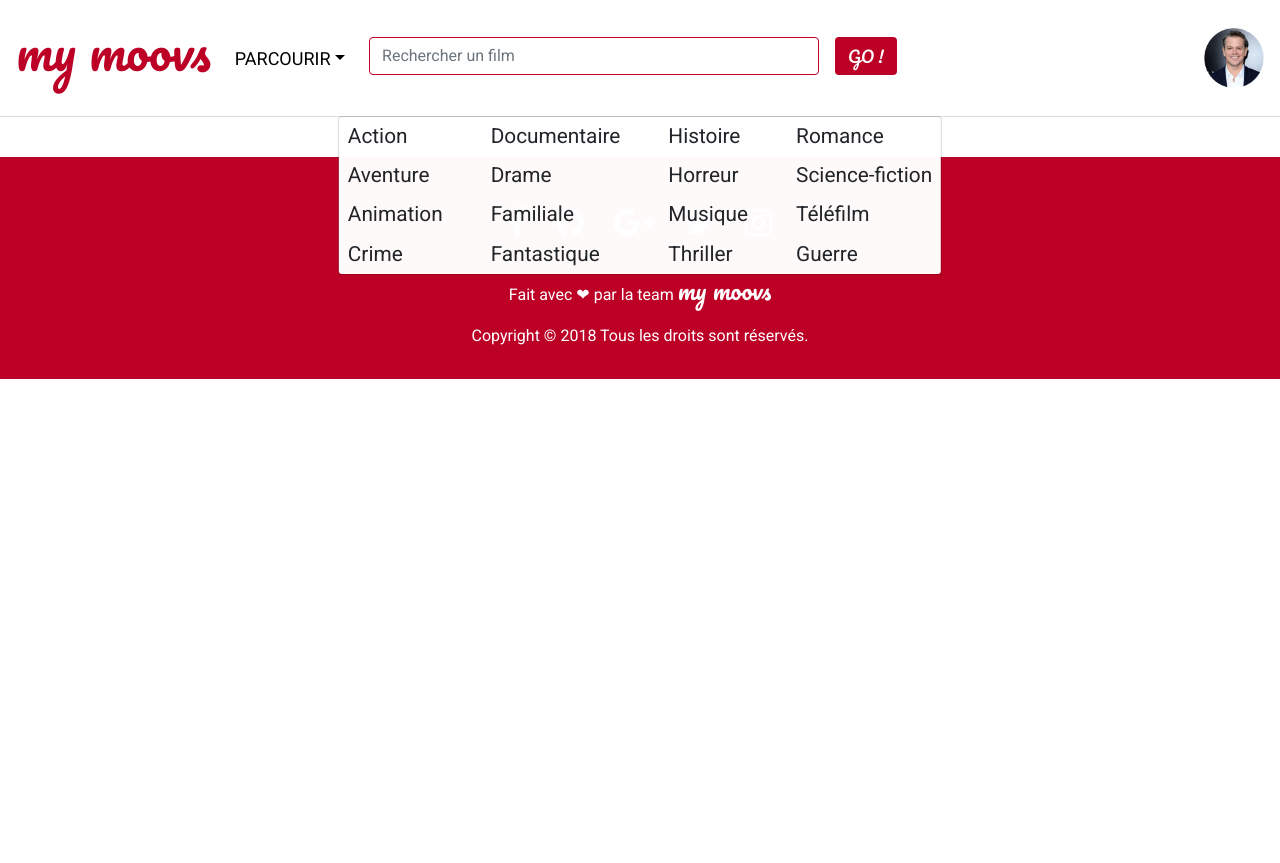
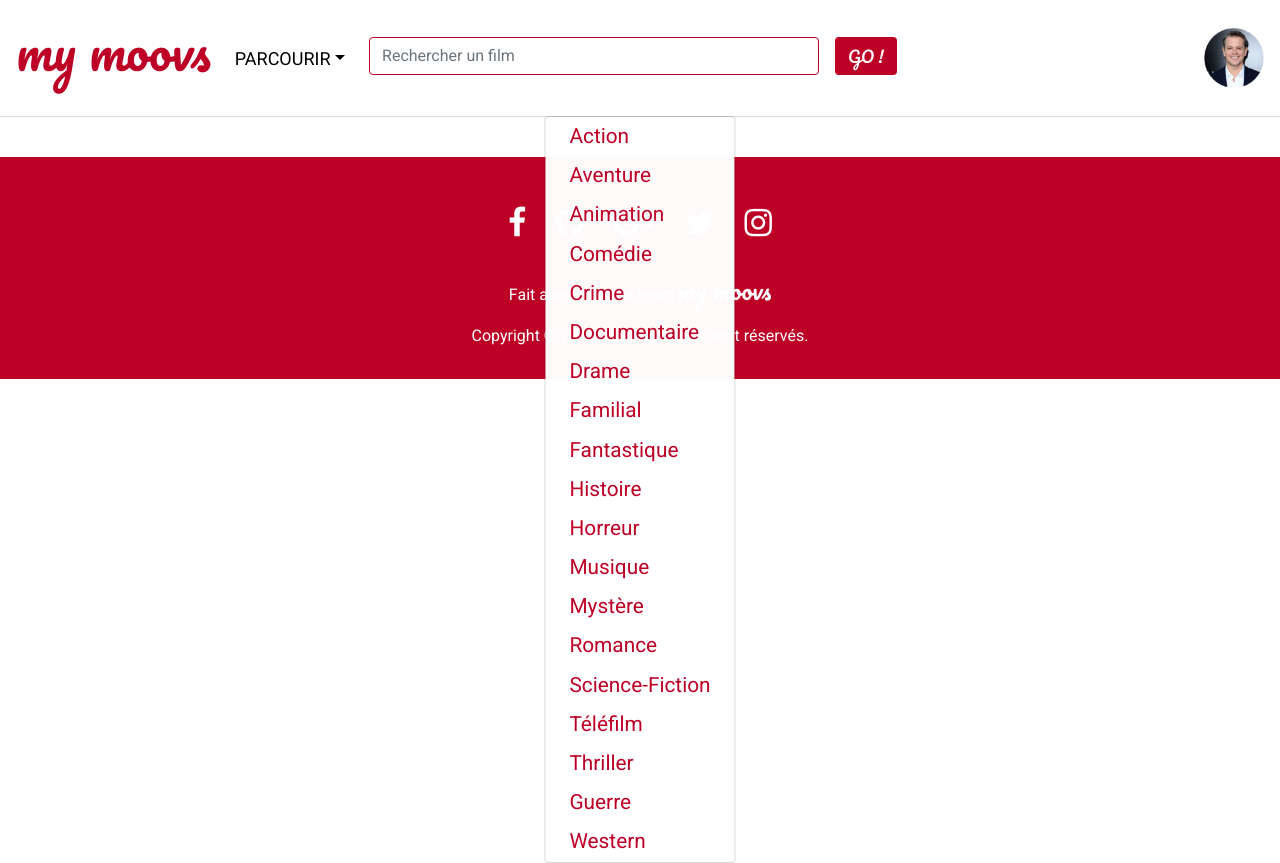
Before and after one commit to Tchouptchoup/toulouse-0918-js-mymovies, a React (Create React App) app: page /categories in a window 1280 px wide. Both pictures are taken after a click on the button "PARCOURIR". Before the commit the page ends 800 px from the top, so only its background shows below. Built offline with nearby package versions, Linux system fonts and the light colour scheme.

Commit message:
liaison fichier JSON des genres de film avec le menu desktop

```diff
--- a/src/App.js
+++ b/src/App.js
@@ -6,6 +6,7 @@ import Navbar from "./Navbar";
 import Footer from "./Footer";
 import Home from "./Home";
 import Profil from "./Profil";
+// import Categories from "./Categories";
 
 class App extends Component {
   render() {
@@ -16,6 +17,7 @@ class App extends Component {
           <Switch>
             <Route exact path="/" component={Home} />
             <Route path="/profil" component={Profil} />
+            {/* <Route path="/categories" component={Categories} /> */}
           </Switch>
         </div>
         <footer>
--- a/src/Home.js
+++ b/src/Home.js
@@ -1,5 +1,4 @@
 import React, { Component } from 'react';
-import './App.css';
 import {APIKey} from './settings'
 import Slider from "./Slider"
 
@@ -7,7 +6,7 @@ class Home extends Component {
   render() {
     return (
       <div>
-        <h3>Bientôt à l'affiche</h3>
+        <h3>Bientôt à l&apos;affiche</h3>
         <Slider url={`https://api.themoviedb.org/3/movie/upcoming?api_key=${APIKey}&language=fr-FR&page=1`}/>
         <h3>Les plus populaires</h3>
         <Slider url={`https://api.themoviedb.org/3/movie/popular?api_key=${APIKey}&language=fr-FR&page=1`}/>
--- /dev/null
+++ b/src/Menu.js
@@ -0,0 +1,9 @@
+import React from "react";
+
+const Menu = ({ id, name }) => (
+    <div>
+        <a className="dropdown-item" id={id}>{name}</a>
+    </div>
+)
+
+export default Menu;
--- /dev/null
+++ b/src/Menus.js
@@ -0,0 +1,15 @@
+
+import React from "react";
+import Menu from "./Menu";
+
+import dataGenres from "./dataGenres"
+
+const Menus = () => (
+    <div>
+        {dataGenres.map(genre => (
+            <Menu id={genre.id} name={genre.name} />
+        ))}
+    </div>
+);
+
+export default Menus;
--- a/src/Navbar.js
+++ b/src/Navbar.js
@@ -1,7 +1,9 @@
 import React, { Component } from 'react';
 import { Link } from 'react-router-dom';
 import './Navbar.css';
-import mattDamon from "./images/mattDamon.png"
+import mattDamon from "./images/mattDamon.png";
+
+import Menus from "./Menus";
 
 class Navbar extends Component {
   render() {
@@ -34,31 +36,8 @@ class Navbar extends Component {
                 </a>
 
                 <div className="dropdown-menu" aria-labelledby="navbarDropdown">
-                  <div className="row">
-                    <div className="col-6-md col-3-lg">
-                      <a className="dropdown-item" href="#">Action</a>
-                      <a className="dropdown-item" href="#">Aventure</a>
-                      <a className="dropdown-item" href="#">Animation</a>
-                      <a className="dropdown-item" href="#">Crime</a>
-                    </div>
-                    <div class="col-6-md col-3-lg">
-                      <a className="dropdown-item" href="#">Documentaire</a>
-                      <a className="dropdown-item" href="#">Drame</a>
-                      <a className="dropdown-item" href="#">Familiale</a>
-                      <a className="dropdown-item" href="#">Fantastique</a>
-                    </div>
-                    <div class="col-6-md col-3-lg">
-                      <a className="dropdown-item" href="#">Histoire</a>
-                      <a className="dropdown-item" href="#">Horreur</a>
-                      <a className="dropdown-item" href="#">Musique</a>
-                      <a className="dropdown-item" href="#">Thriller</a>
-                    </div>
-                    <div class="col-6-md col-3-lg">
-                      <a className="dropdown-item" href="#">Romance</a>
-                      <a className="dropdown-item" href="#">Science-fiction</a>
-                      <a className="dropdown-item" href="#">Téléfilm</a>
-                      <a className="dropdown-item" href="#">Guerre</a>
-                    </div>
+                  <div>
+                    <Menus />
                   </div>
                 </div>
               </li>
@@ -96,7 +75,7 @@ class Navbar extends Component {
               </form>
 
             </ul>
-              <Link to="/profil"><img className="matt-damon d-none  d-lg-block" src={mattDamon} alt="Smiley face" /></Link>
+            <Link to="/profil"><img className="matt-damon d-none  d-lg-block" src={mattDamon} alt="Smiley face" /></Link>
           </div>
         </nav >
       </div>
--- /dev/null
+++ b/src/dataGenres.json
@@ -0,0 +1,78 @@
+[
+  {
+    "id": 28,
+    "name": "Action"
+  },
+  {
+    "id": 12,
+    "name": "Aventure"
+  },
+  {
+    "id": 16,
+    "name": "Animation"
+  },
+  {
+    "id": 35,
+    "name": "Comédie"
+  },
+  {
+    "id": 80,
+    "name": "Crime"
+  },
+  {
+    "id": 99,
+    "name": "Documentaire"
+  },
+  {
+    "id": 18,
+    "name": "Drame"
+  },
+  {
+    "id": 10751,
+    "name": "Familial"
+  },
+  {
+    "id": 14,
+    "name": "Fantastique"
+  },
+  {
+    "id": 36,
+    "name": "Histoire"
+  },
+  {
+    "id": 27,
+    "name": "Horreur"
+  },
+  {
+    "id": 10402,
+    "name": "Musique"
+  },
+  {
+    "id": 9648,
+    "name": "Mystère"
+  },
+  {
+    "id": 10749,
+    "name": "Romance"
+  },
+  {
+    "id": 878,
+    "name": "Science-Fiction"
+  },
+  {
+    "id": 10770,
+    "name": "Téléfilm"
+  },
+  {
+    "id": 53,
+    "name": "Thriller"
+  },
+  {
+    "id": 10752,
+    "name": "Guerre"
+  },
+  {
+    "id": 37,
+    "name": "Western"
+  }
+]
```
Also changed, not shown: src/Categories.js (added, +20 -0 lines).
